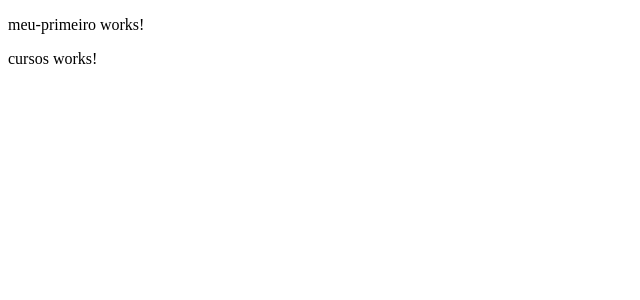
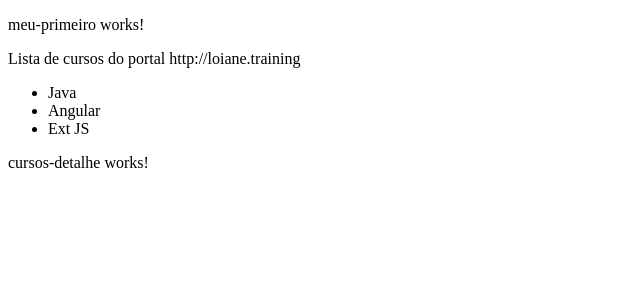
Before and after one commit to Igor14545216/angular-2-mais, an Angular app in the folder my-app/: page / in a window 1280 px wide. Shown: the top 300 px of the page, without its empty margins (0-640 px from the left). Built offline with nearby package versions, Linux system fonts and the light colour scheme.

Commit message:
Add interpolacao e diretiva ngfor

```diff
--- /dev/null
+++ b/my-app/src/app/cursos/cursos-detalhe/curso-detalhe.component.html
@@ -0,0 +1 @@
+<p>cursos-detalhe works!</p>
--- /dev/null
+++ b/my-app/src/app/cursos/cursos-detalhe/curso-detalhe.component.ts
@@ -0,0 +1,14 @@
+import { Component, OnInit } from '@angular/core';
+
+@Component({
+  selector: 'app-curso-detalhe',
+  templateUrl: './curso-detalhe.component.html',
+})
+export class CursoDetalheComponent implements OnInit {
+
+  constructor() { }
+
+  ngOnInit(): void {
+  }
+
+}
--- a/my-app/src/app/cursos/cursos.component.html
+++ b/my-app/src/app/cursos/cursos.component.html
@@ -1 +1,12 @@
-<p>cursos works!</p>
+<p>
+    Lista de cursos do portal {{ nomePortal }}
+</p>
+
+<ul>
+    <li *ngFor="let curso of cursos">
+        {{ curso }}
+    </li>
+
+</ul>
+
+<app-curso-detalhe></app-curso-detalhe>
--- a/my-app/src/app/cursos/cursos.component.ts
+++ b/my-app/src/app/cursos/cursos.component.ts
@@ -3,10 +3,11 @@
 @Component({
   selector: 'app-cursos',
   templateUrl: './cursos.component.html',
-  styleUrls: ['./cursos.component.css']
 })
 export class CursosComponent implements OnInit {
 
+  nomePortal: string = 'http://loiane.training';
+  cursos: string[] = ['Java', 'Angular', 'Ext JS']
   constructor() { }
 
   ngOnInit(): void {
--- a/my-app/src/app/cursos/cursos.module.ts
+++ b/my-app/src/app/cursos/cursos.module.ts
@@ -1,9 +1,13 @@
 import { NgModule } from '@angular/core';
 import { CommonModule } from '@angular/common';
 import { CursosComponent } from './cursos.component';
+import { CursoDetalheComponent } from './cursos-detalhe/curso-detalhe.component';
 
 @NgModule({
-    declarations: [CursosComponent],
+    declarations: [
+        CursosComponent,
+        CursoDetalheComponent]
+    ,
     imports: [CommonModule],
     exports: [CursosComponent],
     providers: [],
```
Also changed, not shown: my-app/src/app/cursos/cursos.component.css (deleted).
